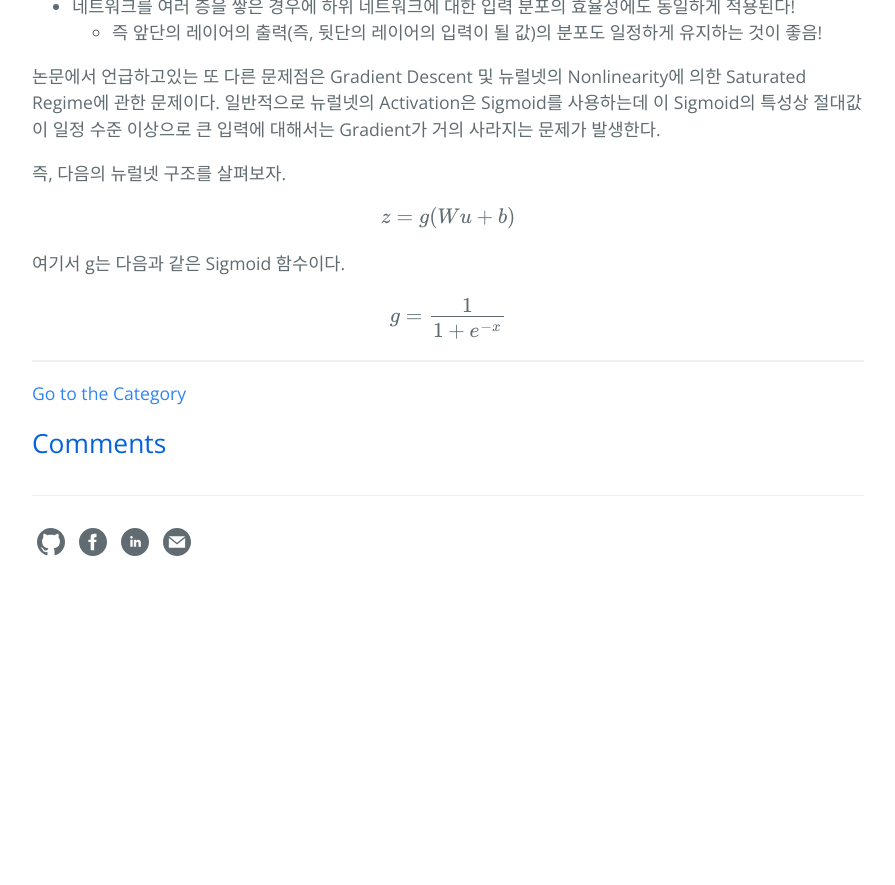
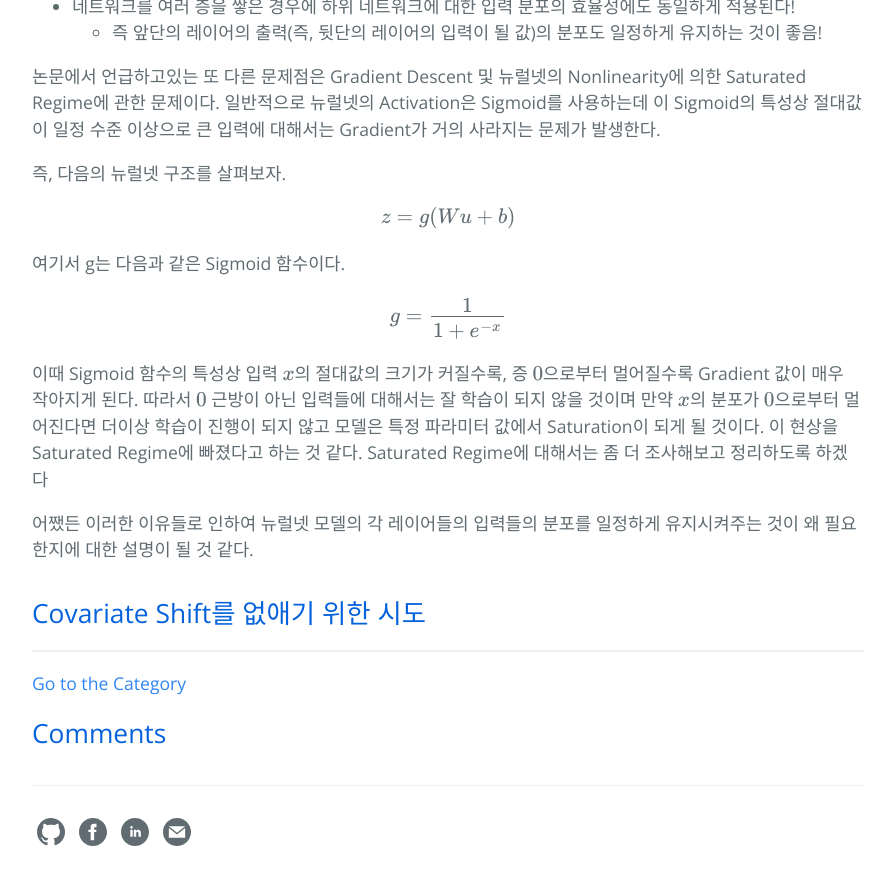
Before and after one commit to hcnoh/hcnoh.github.io, a Jekyll site: the page built from _posts/2018-11-27-batch-normalization.md, in a window 1280 px wide and 900 px high, scrolled down 2386 px. Shown: the top 885 px of the window, without its empty margins (192-1087 px from the left). Built offline with Jekyll 4.4.1, drawn with Linux system fonts in a browser that asks for light colours; formulas are drawn with MathJax 3; comment, search, counter and statistics services are not loaded; before the commit the page ends 2996 px from its top, so only the background shows below that.

Commit message:
Update 2018-11-27-batch-normalization.md

```diff
--- a/_posts/2018-11-27-batch-normalization.md
+++ b/_posts/2018-11-27-batch-normalization.md
@@ -75,3 +75,9 @@ $$z = g(Wu + b)$$
 여기서 g는 다음과 같은 Sigmoid 함수이다.
 
 $$g = \frac{1}{1 + e^{-x}}$$
+
+이때 Sigmoid 함수의 특성상 입력 $$x$$의 절대값의 크기가 커질수록, 증 $$0$$으로부터 멀어질수록 Gradient 값이 매우 작아지게 된다. 따라서 $$0$$ 근방이 아닌 입력들에 대해서는 잘 학습이 되지 않을 것이며 만약 $$x$$의 분포가 $$0$$으로부터 멀어진다면 더이상 학습이 진행이 되지 않고 모델은 특정 파라미터 값에서 Saturation이 되게 될 것이다. 이 현상을 Saturated Regime에 빠졌다고 하는 것 같다. Saturated Regime에 대해서는 좀 더 조사해보고 정리하도록 하겠다
+
+어쨌든 이러한 이유들로 인하여 뉴럴넷 모델의 각 레이어들의 입력들의 분포를 일정하게 유지시켜주는 것이 왜 필요한지에 대한 설명이 될 것 같다.
+
+## Covariate Shift를 없애기 위한 시도
```
